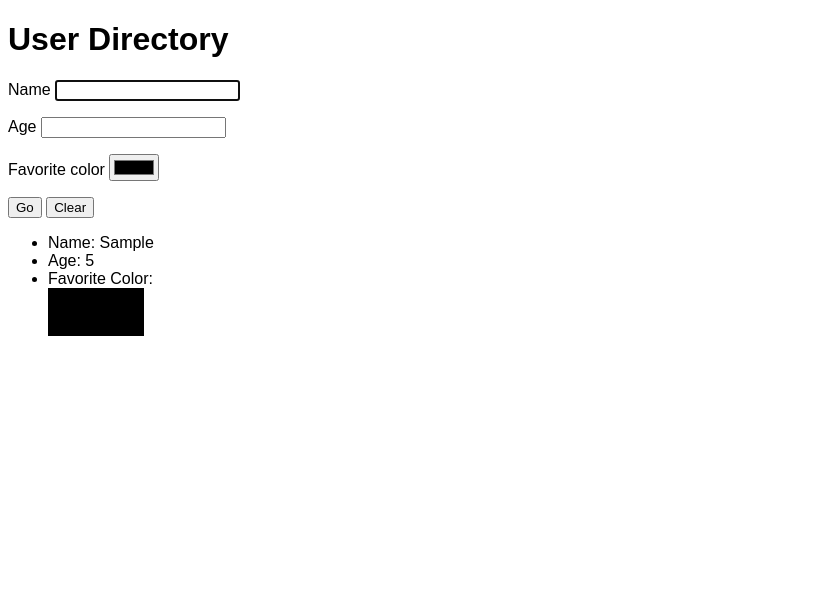
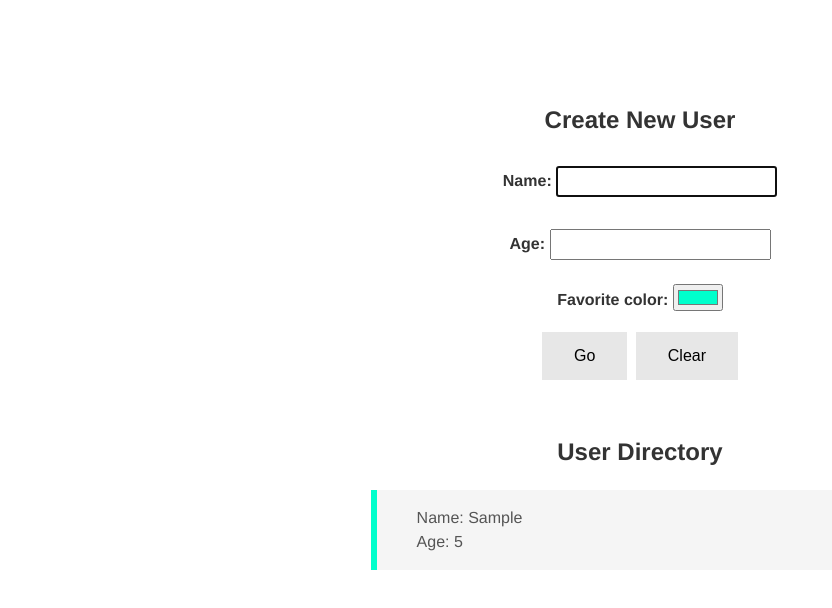
Before and after one commit to jsisaacs/Xtern-user-directory, a plain HTML site: page index.html in a window 1280 px wide. Both pictures are taken after typing "Sample", "5" into the empty fields and a click on the button "Go". Shown: the whole page, without its empty margins (0-832 px from the left). Drawn offline with Linux system fonts and the light colour scheme.

Commit message:
Adjusted homework 2 styles.

```diff
--- a/index.css
+++ b/index.css
@@ -1,3 +1,56 @@
 body {
-    font-family: sans-serif;
+    font-family: Helvetica, Arial, sans-serif;
+    line-height: 1.5;
+    padding: 4em 1em;
+    color: #555;
   }
+
+#createUser {
+  padding-top: 10px;
+}
+
+h2 {
+  color: #333;
+  text-align: center;
+}
+
+strong {
+  color: #333;
+}
+
+#userForm {
+  text-align: center;
+  padding-bottom: 30px;
+}
+/* TODO : make the favorite color a border around the div
+instead of a box */
+
+li {
+  list-style-type: none;
+}
+
+ul {
+  margin: auto;
+  margin-top: 10px;
+  width: 40%;
+  min-width: 200px;
+}
+
+input[type=text], input[type=number] {
+  padding: 6px 20px;
+  margin: 8px 0;
+  box-sizing: border-box;
+}
+
+button {
+  background-color: #e7e7e7; /* Green */
+    border: none;
+    color: black;
+    padding: 15px 32px;
+    text-align: center;
+    text-decoration: none;
+    display: inline-block;
+    font-size: 16px;
+    margin: 4px 2px;
+    cursor: pointer;
+}
--- a/index.html
+++ b/index.html
@@ -8,26 +8,28 @@
   <link rel="stylesheet" href="index.css">
 </head>
 <body>
-  <h1>User Directory</h1>
-
+  <div id="createUser">
+      <h2>Create New User</h2>
       <form id="userForm">
         <p>
-      <label for="userName">Name</label>
-      <input type="text" name="userName" autofocus>
+          <label for="userName"><strong>Name:</strong></label>
+          <input type="text" name="userName" autofocus required>
         </p>
         <p>
-      <label for="age">Age</label>
-      <input type="number" name="age">
+          <label for="age"><strong>Age:</strong></label>
+          <input type="number" name="age" required>
         </p>
         <p>
-      <label for="favoriteColor">Favorite color</label>
-      <input type="color" name="favoriteColor">
+          <label for="favoriteColor"><strong>Favorite color:</strong></label>
+          <input type="color" value="#00FFCC" name="favoriteColor">
         </p>
 
         <button type="submit">Go</button>
         <button type="reset">Clear</button>
       </form>
+  </div>
 
+  <h2>User Directory</h2>
   <div id="users"></div>
 
   <script src="index.js"></script>
--- a/index.js
+++ b/index.js
@@ -13,7 +13,6 @@
 // DAY 2
 const form = document.querySelector('form#userForm')
 
-
 function renderList(ev) {
   const form = ev.target
   const userName = form.userName.value
@@ -28,30 +27,24 @@ function renderList(ev) {
   const ageItem = document.createElement('li')
   ageItem.textContent = `Age: ${age}`
 
-  const colorItem = document.createElement('li')
-  colorItem.textContent = 'Favorite Color: '
+  itemCollection = [nameItem, ageItem]
 
-  itemCollection = [nameItem, ageItem, colorItem]
-
-  function renderColor(favColor, item) {
-    const colorDiv = document.createElement('div')
-    colorDiv.style.backgroundColor = favColor
-    colorDiv.style.width = '6rem'
-    colorDiv.style.height = '3rem'
-    item.appendChild(colorDiv)
+  function renderColor(favColor) {
+    list.style.borderLeft = `6px solid ${favColor}`
+    list.style.backgroundColor = 'whitesmoke'
+    list.style.paddingTop = '1rem'
+    list.style.paddingBottom = '1rem'
   }
 
-  function renderListItem(favColor, item, collection) {
-    renderColor(favColor, item)
+  function renderListItem(favColor, collection) {
+    renderColor(favColor)
     list.appendChild(collection[0])
     list.appendChild(collection[1])
-    list.appendChild(collection[2])
   }
 
-  renderListItem(favoriteColor, colorItem, itemCollection)
+  renderListItem(favoriteColor, itemCollection)
   users.appendChild(list)
 }
-
 
 const handleSubmit = function(ev) {
   ev.preventDefault()
```
Lines whose indentation alone changed are shown as unchanged.
